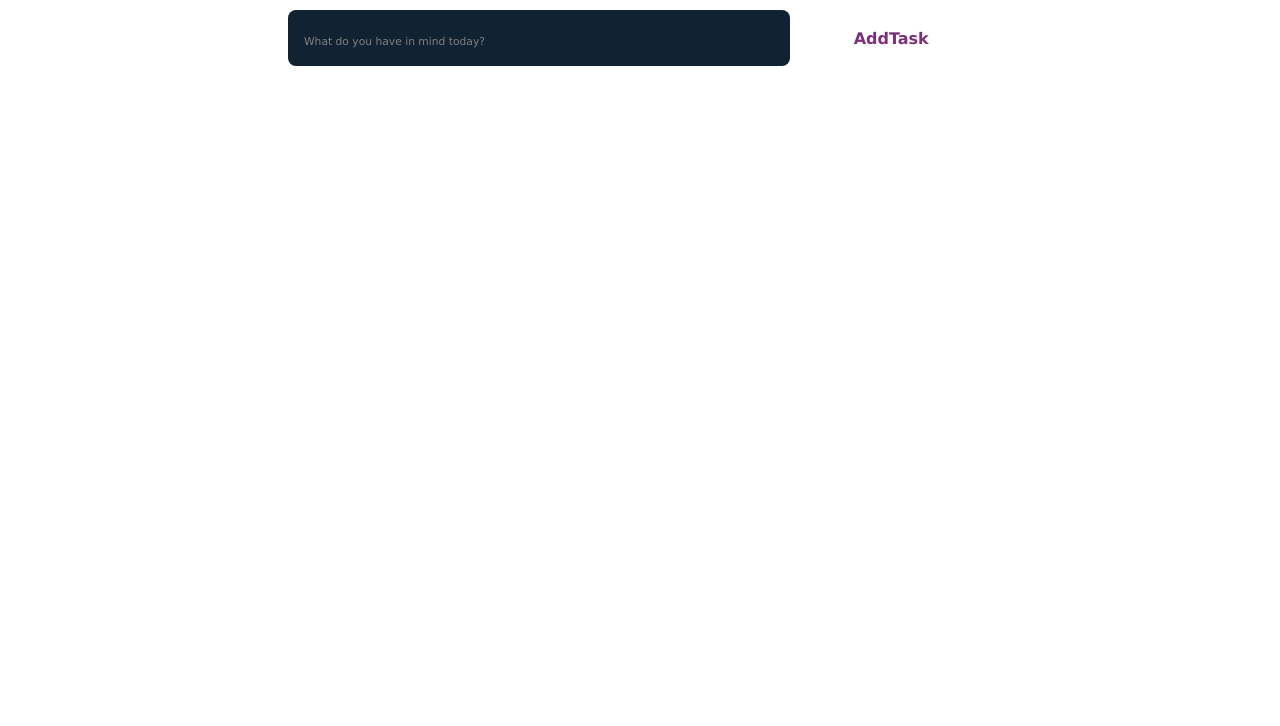
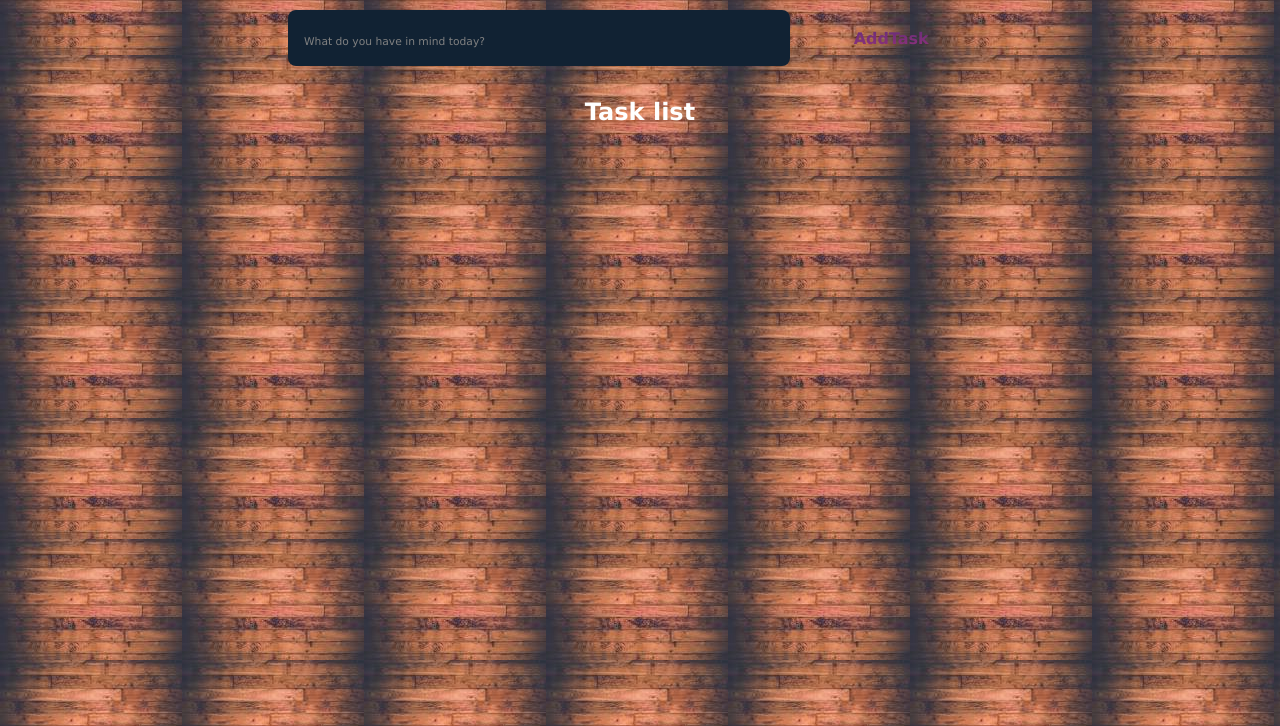
Before and after one commit to stevehotcodes/vanillaJS_todo, a plain HTML site: page index.html in a window 1280 px wide. Shown: the part 66-792 px from the top of the page. Drawn offline with Linux system fonts and the light colour scheme.

Commit message:
added the background for the body

```diff
--- a/styles.css
+++ b/styles.css
@@ -16,7 +16,7 @@
 }
 
 body{
-    background-color:var(--eee)
+    background-image:url("./images.jfif")
 }
 
 header{
```
Also changed, not shown: images.jfif (added).
